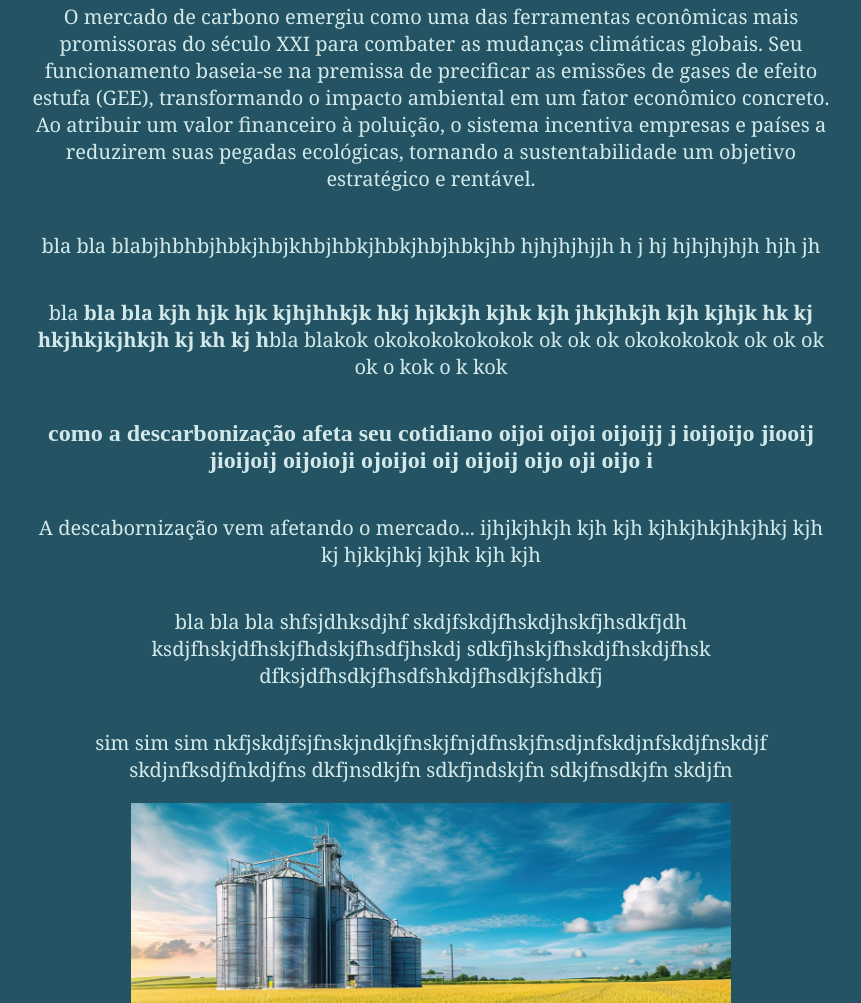
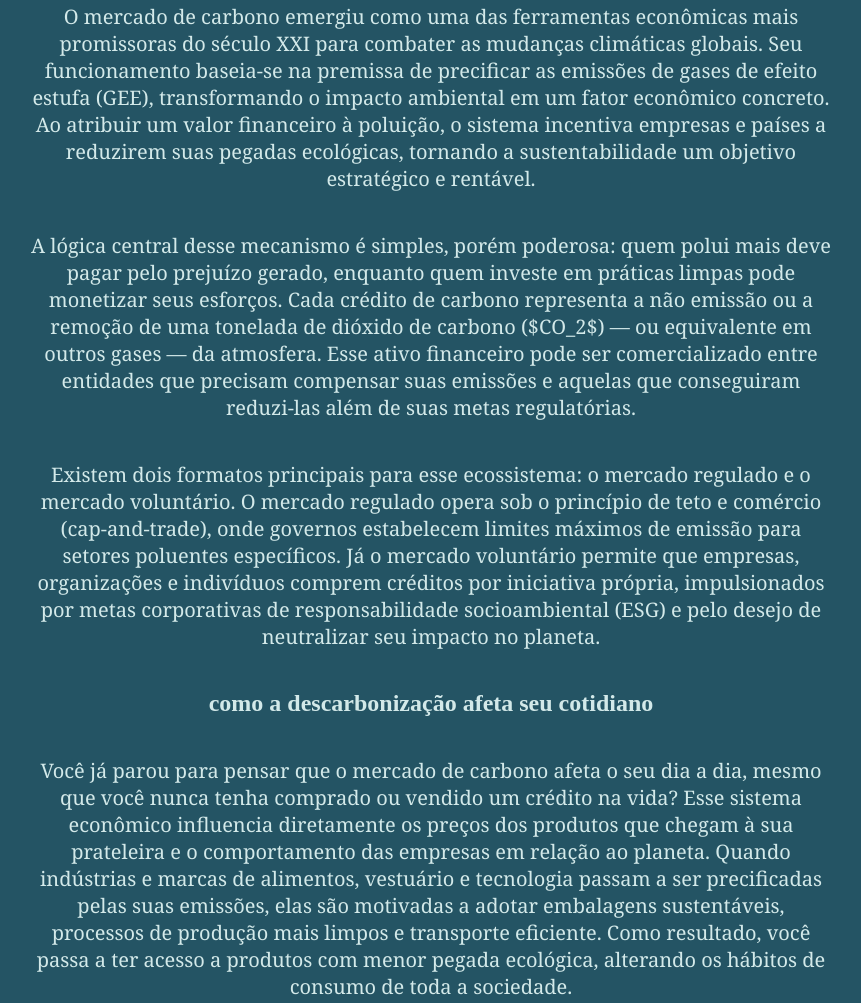
Before and after one commit to bryannicolasmaia/Agrinho2026, a plain HTML site: page index.html in a window 1280 px wide. Shown: the part 459-1462 px from the top of the page, without its empty margins (209-1070 px from the left). Drawn offline with Linux system fonts and the light colour scheme.

Commit message:
asdasdasdsadsa

```diff
--- a/index.html
+++ b/index.html
@@ -13,12 +13,12 @@
     <img class="Imagem1" src="FOTO-PRINCIPAL-A-CREDITO-AdobeStock.jpg">
 
     <p> O mercado de carbono emergiu como uma das ferramentas econômicas mais promissoras do século XXI para combater as mudanças climáticas globais. Seu funcionamento baseia-se na premissa de precificar as emissões de gases de efeito estufa (GEE), transformando o impacto ambiental em um fator econômico concreto. Ao atribuir um valor financeiro à poluição, o sistema incentiva empresas e países a reduzirem suas pegadas ecológicas, tornando a sustentabilidade um objetivo estratégico e rentável.</p>
-    <p> bla bla blabjhbhbjhbkjhbjkhbjhbkjhbkjhbjhbkjhb     hjhjhjhjjh h j hj hjhjhjhjh  hjh jh </p>
-    <p>bla <strong> bla bla kjh hjk hjk kjhjhhkjk hkj  hjkkjh kjhk kjh jhkjhkjh kjh  kjhjk hk kj hkjhkjkjhkjh kj kh kj h</strong>bla blakok okokokokokokok ok ok ok okokokokok ok ok ok ok o kok o k kok </p>
-    <h2> como a descarbonização afeta seu cotidiano oijoi oijoi oijoijj j ioijoijo jiooij jioijoij oijoioji ojoijoi oij oijoij oijo oji oijo i</h2>
-    <p> A descabornização vem afetando o mercado... ijhjkjhkjh kjh kjh kjhkjhkjhkjhkj kjh kj hjkkjhkj kjhk kjh kjh</p>
-    <p> bla bla bla shfsjdhksdjhf skdjfskdjfhskdjhskfjhsdkfjdh ksdjfhskjdfhskjfhdskjfhsdfjhskdj sdkfjhskjfhskdjfhskdjfhsk dfksjdfhsdkjfhsdfshkdjfhsdkjfshdkfj</p>
-    <p> sim sim sim nkfjskdjfsjfnskjndkjfnskjfnjdfnskjfnsdjnfskdjnfskdjfnskdjf skdjnfksdjfnkdjfns dkfjnsdkjfn sdkfjndskjfn sdkjfnsdkjfn skdjfn </p>
+    <p> A lógica central desse mecanismo é simples, porém poderosa: quem polui mais deve pagar pelo prejuízo gerado, enquanto quem investe em práticas limpas pode monetizar seus esforços. Cada crédito de carbono representa a não emissão ou a remoção de uma tonelada de dióxido de carbono ($CO_2$) — ou equivalente em outros gases — da atmosfera. Esse ativo financeiro pode ser comercializado entre entidades que precisam compensar suas emissões e aquelas que conseguiram reduzi-las além de suas metas regulatórias.</p>
+    <p>Existem dois formatos principais para esse ecossistema: o mercado regulado e o mercado voluntário. O mercado regulado opera sob o princípio de teto e comércio (cap-and-trade), onde governos estabelecem limites máximos de emissão para setores poluentes específicos. Já o mercado voluntário permite que empresas, organizações e indivíduos comprem créditos por iniciativa própria, impulsionados por metas corporativas de responsabilidade socioambiental (ESG) e pelo desejo de neutralizar seu impacto no planeta. </p>
+    <h2> como a descarbonização afeta seu cotidiano</h2>
+    <p> Você já parou para pensar que o mercado de carbono afeta o seu dia a dia, mesmo que você nunca tenha comprado ou vendido um crédito na vida? Esse sistema econômico influencia diretamente os preços dos produtos que chegam à sua prateleira e o comportamento das empresas em relação ao planeta. Quando indústrias e marcas de alimentos, vestuário e tecnologia passam a ser precificadas pelas suas emissões, elas são motivadas a adotar embalagens sustentáveis, processos de produção mais limpos e transporte eficiente. Como resultado, você passa a ter acesso a produtos com menor pegada ecológica, alterando os hábitos de consumo de toda a sociedade.</p>
+    <p> Além disso, a transição para uma economia de baixo carbono tem um impacto visível na infraestrutura das cidades e na sua qualidade de vida diária. Os recursos e incentivos voltados para o crédito de carbono impulsionam o investimento em transporte público elétrico, energia renovável — como a solar e a eólica — e na preservação de parques e áreas verdes urbanas. Na prática, isso se traduz em um ar mais limpo para respirar, menos poluição sonora nas ruas e uma oferta maior de empregos verdes em setores focados em inovação e tecnologia sustentável.</p>
+    <p> Por fim, o mercado de carbono atua como uma barreira importante para conter os efeitos mais severos do aquecimento global, que afetam diretamente o seu bolso e a sua segurança. Fenômenos climáticos extremos, como secas prolongadas e tempestades, encarecem a conta de luz e o preço dos alimentos no supermercado. Ao pressionar grandes poluidores a reduzirem suas emissões globais, esse mecanismo ajuda a estabilizar o clima a longo prazo, protegendo o seu orçamento doméstico e garantindo um futuro mais seguro e habitável para a sua geração.</p>
 
     <img class="Imagem2" src="importancia-da-agroindustria-scaled.jpeg">
 
```
